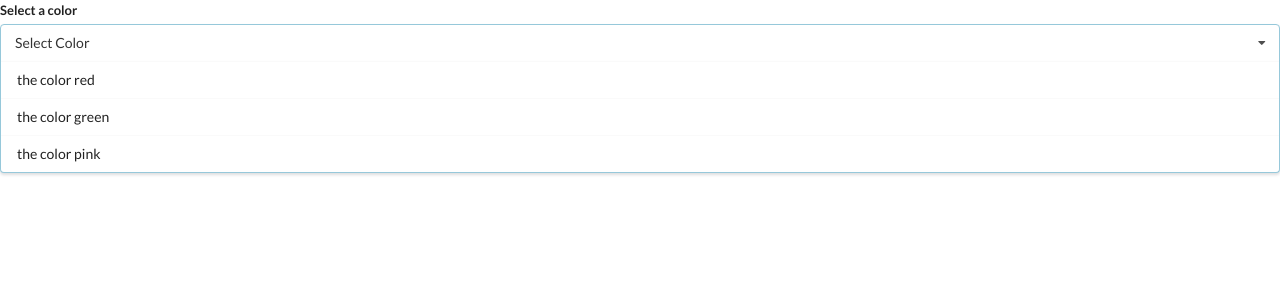
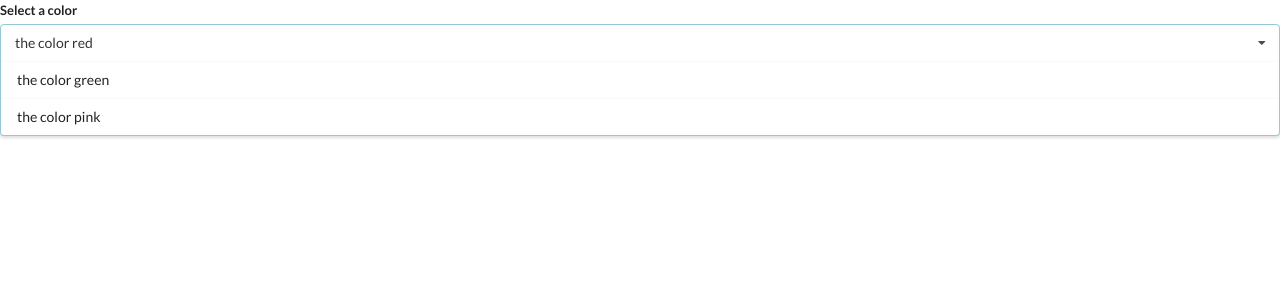
Before and after one commit to shubhkush1234/widgets-hooks-app, a React (Create React App) app: page / in a window 1280 px wide. Shown: the top 300 px of the page. Built offline with nearby package versions, Linux system fonts and the light colour scheme.

Commit message:
added dropdown props, selected and event handler

```diff
--- a/src/App.js
+++ b/src/App.js
@@ -1,4 +1,4 @@
-import React from "react";
+import React, {useState} from "react";
 import Accordion from "./components/Accordion";
 import Search from "./components/Search";
 import Dropdown from "./components/dropdown";
@@ -35,11 +35,17 @@ const options = [
 ]
 
 const App = () => {
+  const [selected, setSelected] = useState(options[0]);
+
   return (
     <div>
       {/* <Accordion items={items} /> */}
       {/* <Search /> */}
-      <Dropdown  options={options}/>
+      <Dropdown
+        options={options}
+        selected={selected}
+        onSelectedChange={setSelected}
+        />
     </div>
   );
 };
--- a/src/components/dropdown.js
+++ b/src/components/dropdown.js
@@ -1,12 +1,20 @@
 import React from 'react';
 
-const Dropdown = (props) => {
+const Dropdown = ({options, selected, onSelectedChange}) => {
 
 
-    const renderedOptions = props.options.map((option, index) => {
+    const renderedOptions = options.map((option) => {
+
+        if(option.value === selected.value){
+            return null;
+        }
+
         return(
-            <div key={option.value} className="item">
-                {option.label}
+            <div key={option.value}
+                className="item"
+                onClick={() => onSelectedChange(option)}
+                >
+                    {option.label}
             </div>
         );
     });
@@ -17,7 +25,7 @@ const Dropdown = (props) => {
             <label className="label"> Select a color</label>
             <div className="ui selection dropdown visible active">
                 <i className="dropdown icon"></i>
-                <div className="text"> Select Color</div>
+                <div className="text"> {selected.label}</div>
                 <div className="menu visible transition">
                     {renderedOptions}
                 </div>
```
Also changed, not shown: 1 other file (tests, documents, lock files or other folders).
